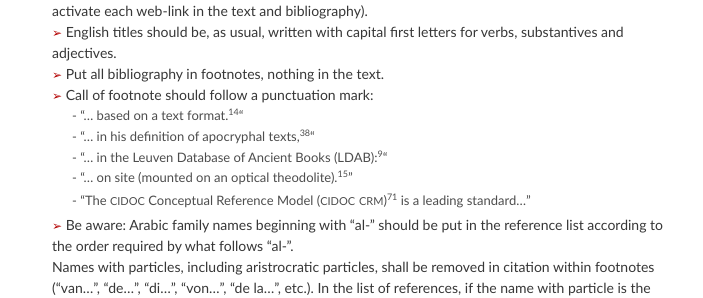
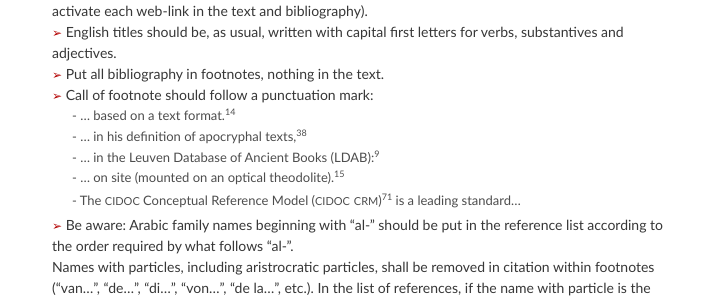
Before and after one commit to vbigot-juloux/ane-research-humanities, a Jekyll site: the page built from docs/Guidelines.md, in a window 1280 px wide and 900 px high, scrolled down 1198 px. Shown: the part 153-451 px from the top of the window, without its empty margins (288-991 px from the left). Built offline with Jekyll 4.4.1, drawn with Linux system fonts in a browser that asks for light colours; the repository's description, which GitHub fills in, is left out.

Commit message:
Update Guidelines.md

```diff
--- a/docs/Guidelines.md
+++ b/docs/Guidelines.md
@@ -70,11 +70,11 @@ The multiple-author scheme is:<br />
   <li><span style="color:#b30000; font-size: 12px;">&#x27A2;</span> Put all bibliography in footnotes, nothing in the text.</li>
 <li><span style="color:#b30000; font-size: 12px;">&#x27A2;</span> Call of footnote should follow a punctuation mark:
 <ul style="list-style-type: none; font-size: 13px; color: #4d4d4d">
-  <li>- “… based on a text format.<sup style="font-size: 9px">14</sup>“</li>
-  <li>- “… in his definition of apocryphal texts,<sup  style="font-size: 9px">38</sup>“</li>
-  <li>- “… in the Leuven Database of Ancient Books (LDAB):<sup style="font-size: 9px">9</sup>“</li>
-  <li>- “… on site (mounted on an optical theodolite).<sup style="font-size: 9px">15</sup>”</li>
-  <li>- “The <span style="font-variant: small-caps; font-size: 15px;">cidoc</span> Conceptual Reference Model (<span style="font-variant: small-caps; font-size: 15px;">cidoc crm</span>)<sup style="font-size: 9px">71</sup> is a leading standard…”</li>
+  <li>- … based on a text format.<sup style="font-size: 9px">14</sup></li>
+  <li>- … in his definition of apocryphal texts,<sup  style="font-size: 9px">38</sup></li>
+  <li>- … in the Leuven Database of Ancient Books (LDAB):<sup style="font-size: 9px">9</sup></li>
+  <li>- … on site (mounted on an optical theodolite).<sup style="font-size: 9px">15</sup></li>
+  <li>- The <span style="font-variant: small-caps; font-size: 15px;">cidoc</span> Conceptual Reference Model (<span style="font-variant: small-caps; font-size: 15px;">cidoc crm</span>)<sup style="font-size: 9px">71</sup> is a leading standard…</li>
   </ul>
   </li>
 <li style="margin-top: -12px"><span style="color:#b30000; font-size: 12px;">&#x27A2;</span> Be aware: Arabic family names beginning with “al-” should be put in the reference list according to the order required by what follows “al-”.</li>
```
